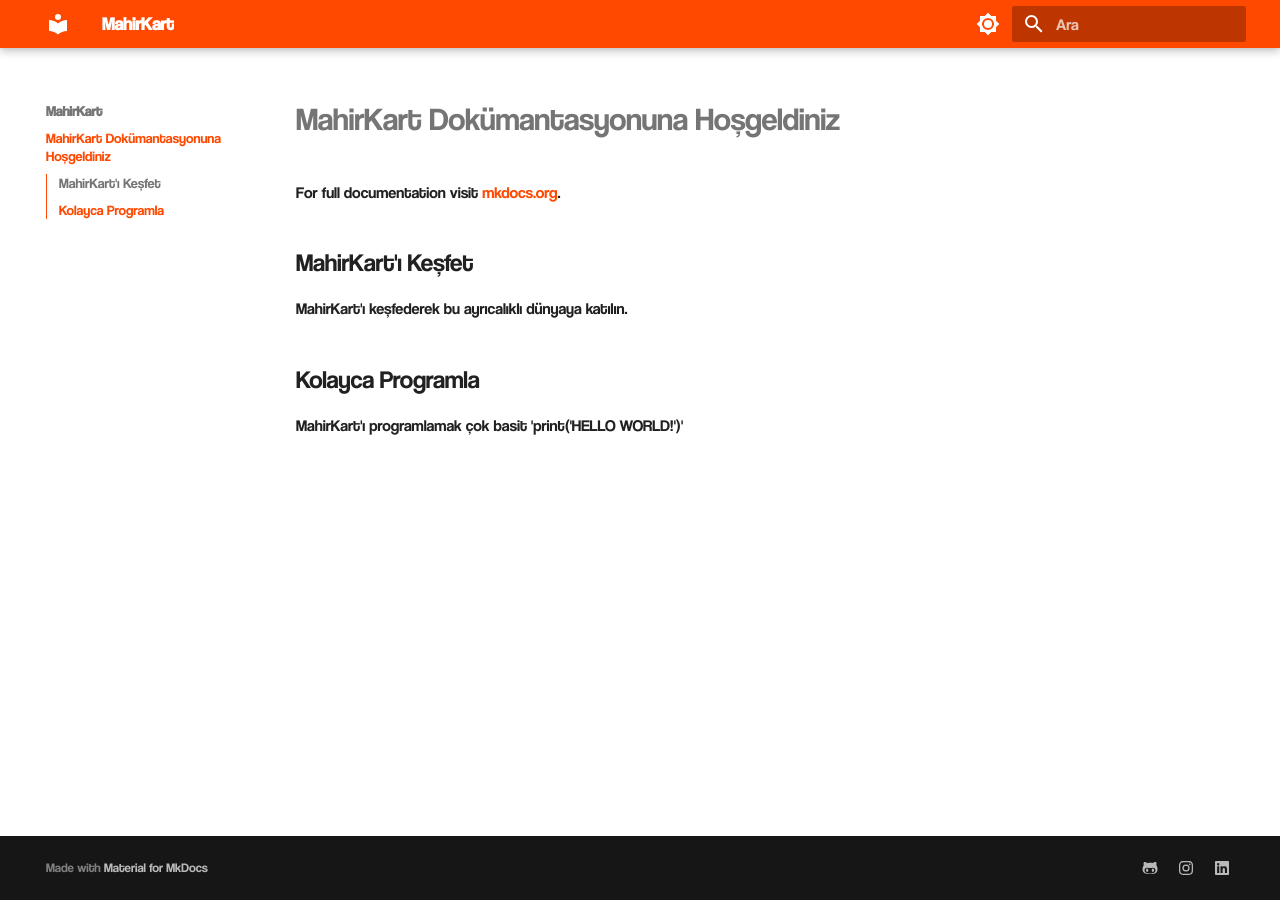
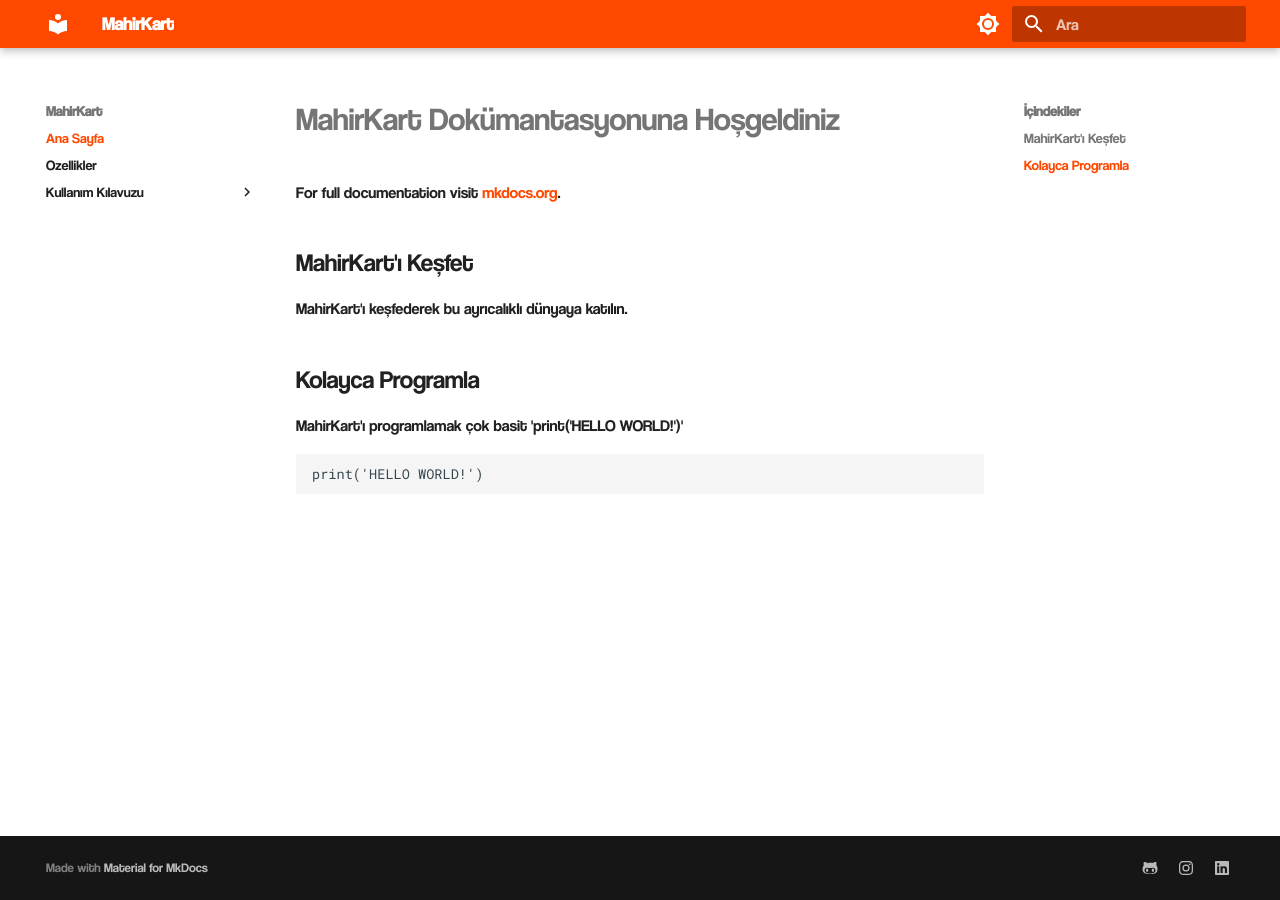
Before and after one commit to BilalAlpaslan/MahirKart-docs, an MkDocs documentation site: the page built from docs/index.md, in a window 1280 px wide. Built offline with MkDocs 1.6.1 and Material for MkDocs 9.7.7, drawn with Linux system fonts in a browser that asks for light colours; some web fonts are replaced.

Commit message:
nav example contents added

````diff
--- a/docs/index.md
+++ b/docs/index.md
@@ -6,3 +6,7 @@
 MahirKart'ı keşfederek bu ayrıcalıklı dünyaya katılın.
 ## Kolayca Programla
 MahirKart'ı programlamak çok basit 'print('HELLO WORLD!')'
+
+```py
+print('HELLO WORLD!')
+```
--- a/mkdocs.yml
+++ b/mkdocs.yml
@@ -2,15 +2,20 @@
 theme:
   name: material
   features:
-    # - navigation.tabs
-    - navigation.sections
-    - toc.integrate
-    - navigation.top
-    - search.suggest
-    - search.highlight
-    - content.tabs.link
-    - content.code.annotation
-    - content.code.copy
+    # - navigation.sections
+    # - navigation.top
+    - navigation.path
+    # - navigation.indexes
+
+    # - search.suggest
+    # - search.highlight
+
+    # - content.tabs.link
+    # - content.code.annotation
+    # - content.tooltips
+    # - content.code.annotate
+    # - content.code.copy
+    # - content.code.select
   language: tr
   font:
     text: Coolvetica
@@ -39,3 +44,16 @@
       link: https://github.com/BilalAlpaslan/MahirKart-docs
     - icon: fontawesome/brands/linkedin
       link: https://github.com/BilalAlpaslan/MahirKart-docs
+nav:
+  - Ana Sayfa: index.md
+  - features.md
+  # - Pinout: pinout.md
+  # - Hızlı Başlangıç: quickstart.md
+  - Kullanım Kılavuzu:
+    - Python:
+      - userguide/python/quickstart.md
+    - Arduino:
+      - userguide/arduino/quickstart.md
+    - C/C++:
+      - userguide/c/quickstart.md
+  # - Hata Ayıklama: troubleshoot.md
````
Also changed, not shown: docs/features.md (added, +3 -0 lines), docs/userguide/arduino/quickstart.md (added, +13 -0 lines), docs/userguide/c/quickstart.md (added, +13 -0 lines), docs/userguide/python/quickstart.md (added, +13 -0 lines).
